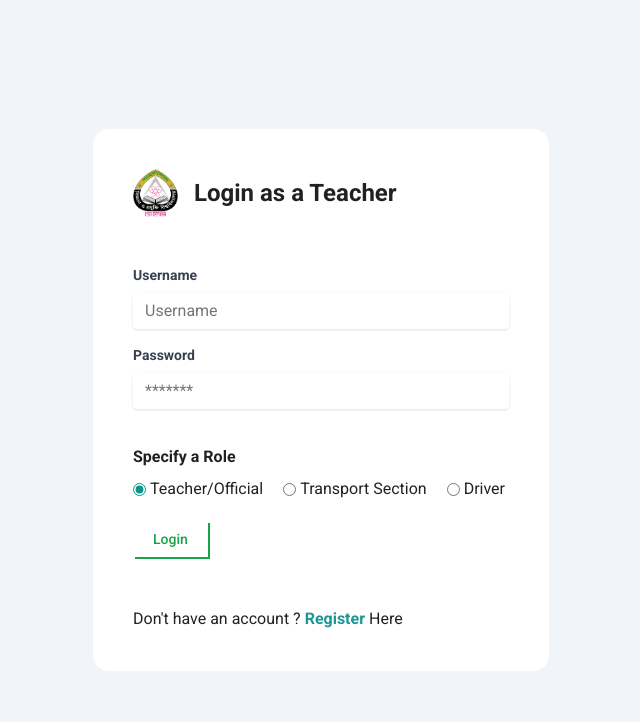
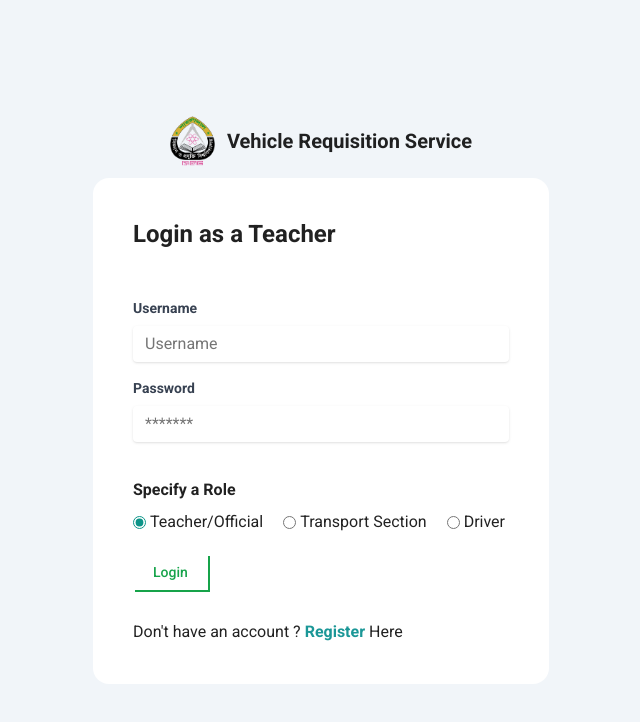
Before and after one commit to sajidul-kabir/vehicle-requisition-service-SUST, a Vue app in the folder client/: page /#/login in a window 1280 px wide. Shown: the top 722 px of the page, without its empty margins (319-959 px from the left). Built offline with nearby package versions, Linux system fonts and the light colour scheme; what vue-toast-notification, vuejs-countdown-timer would draw is missing.

Commit message:
header added to login

```diff
--- a/client/src/components/TransportOfficial/TransportAccount.vue
+++ b/client/src/components/TransportOfficial/TransportAccount.vue
@@ -12,16 +12,13 @@
       </template>
     </transport-nav>
     <div class="profile">
-      <div class="divider-section"></div>
-      <div class="public-profile">
+      <div class="divider-section md:mr-40"></div>
+      <div class="public-profile flex flex-col justify-center mx-8 md:mx-0">
         <h2 class="profile-h2">Public Profile</h2>
-        <div class="public-profile-photo">
+        <div class="public-profile-photo flex flex-row flex-wrap">
           <div class="public-profile-photo-pic">
             <v-avatar color="grey lighten-1" size="150">
-              <div
-                class="profile-img"
-                :style="{ backgroundImage: `url('${getProfilePhoto()}')` }"
-              ></div>
+              <div class="profile-img" :style="{ backgroundImage: `url('${getProfilePhoto()}')` }"></div>
               <!-- <img
                   class="img-circle"
                   :src="getProfilePhoto()"
@@ -255,11 +252,13 @@ export default {
   background-color: #eeeeee;
   display: flex;
 }
+
 .profile-h2 {
   margin-top: 70px;
   margin-bottom: 25px;
   font-weight: 800;
 }
+
 .settings {
   width: 35%;
 }
@@ -271,20 +270,24 @@ export default {
   align-items: center;
   margin-top: 60px;
 }
+
 .settings-holder p {
   margin: 10px 0px;
   border: 1px solid #2b282c54;
   padding: 10px 35px;
   border-radius: 6px;
 }
+
 .settings-holder p:hover {
   cursor: pointer;
   background-color: rgb(220, 216, 216);
 }
+
 .settings-holder h2 {
   margin-bottom: 30px;
   font-size: 32px;
 }
+
 .log-out {
   margin-top: 50px;
   /* border-style: solid; */
@@ -296,13 +299,14 @@ export default {
   font-weight: 600;
   box-shadow: 1px 2px 6px red;
 }
+
 .divider-section {
   position: relative;
   border-right: 1px groove;
   height: 406px;
   top: 190px;
-  margin-right: 150px;
 }
+
 .invalid {
   margin: 0;
   color: red;
@@ -311,15 +315,18 @@ export default {
   font-size: 12px;
   left: 20px;
 }
+
 .invalidImg {
   width: 13px;
   position: relative;
   bottom: 24px;
 }
+
 .form-buttons {
   margin-top: 28px !important;
   margin-bottom: 25px !important;
 }
+
 .profile-delete-picture {
   color: red;
   font-size: 12px;
@@ -327,12 +334,15 @@ export default {
   padding-bottom: 20px !important;
   padding-top: 18px !important;
 }
+
 .public-profile-photo {
   display: flex;
 }
+
 .public-profile-photo-pic {
   margin-right: 55px;
 }
+
 .profile-img {
   width: 150px;
   background-position: inherit;
@@ -340,11 +350,12 @@ export default {
   background-size: cover;
   background-repeat: no-repeat;
 }
+
 .body-container-form__form {
   margin-top: 55px;
   position: relative;
-  left: 20px;
 }
+
 .user-box {
   position: relative;
 }
@@ -378,8 +389,8 @@ export default {
   border-bottom: 1px solid #2b282c;
 }
 
-.user-box input:focus ~ label,
-.user-box input:valid ~ label {
+.user-box input:focus~label,
+.user-box input:valid~label {
   top: -20px;
   left: 0;
   color: #2b282c;
@@ -397,10 +408,12 @@ export default {
   border-radius: 6px;
   margin-bottom: 90px;
 }
+
 .body-container-form__form button:hover {
   cursor: pointer;
   opacity: 0.9;
 }
+
 .file-custom {
   border: 1px solid;
   font-size: 12p;
@@ -411,10 +424,12 @@ export default {
 
   border-radius: 6px;
 }
+
 .file-custom:hover {
   cursor: pointer;
   box-shadow: 1px 1px 3px black;
 }
+
 input[type="file"] {
   display: none;
 }
--- a/client/src/components/auth/LoginUser.vue
+++ b/client/src/components/auth/LoginUser.vue
@@ -1,16 +1,16 @@
 <template>
-  <div class="bg-slate-100 min-h-screen h-fit flex justify-center items-center w-screen">
+  <div class="bg-slate-100 min-h-screen h-fit flex flex-col justify-center items-center gap-3 w-screen">
+    <div class=" inline-flex items-center gap-3">
+      <img src="../../assets/Shahjalal_University_of_Science_and_Technology_logo.png" width="45px" height="50px"
+        alt="sust_logo.png" />
+      <h1 class="text-xl h-50">Vehicle Requisition Service</h1>
+    </div>
     <form
       class="bg-white w-fit p-10 rounded-2xl"
       action="sumbit"
       @submit.prevent="loginUser"
     >
       <div class="inline-flex items-center gap-4 pb-12">
-        <img
-          src="../../assets/Shahjalal_University_of_Science_and_Technology_logo.png"
-          width="45px"
-          alt="sust_logo.png"
-        />
         <h2 class="font-bold text-2xl" v-if="role === 'teacher'">
           Login as a Teacher
         </h2>
@@ -247,7 +247,7 @@ a {
   bottom: 15px;
 }
 .register {
-  margin-top: 50px;
+  margin-top: 30px;
   margin-bottom: 0px;
 }
 </style>
--- a/client/src/components/auth/SignupUser.vue
+++ b/client/src/components/auth/SignupUser.vue
@@ -1,16 +1,16 @@
 <template>
-  <div class="bg-slate-100 min-h-screen h-fit p-4 flex justify-center items-center w-screen">
+  <div class="bg-slate-100 min-h-screen h-fit p-4 flex flex-col gap-3 justify-center items-center w-screen">
+    <div class=" inline-flex items-center gap-3">
+      <img src="../../assets/Shahjalal_University_of_Science_and_Technology_logo.png" width="45px" height="50px"
+        alt="sust_logo.png" />
+      <h1 class="text-xl h-50">Vehicle Requisition Service</h1>
+    </div>
     <form
       class="bg-white w-fit h-fit p-10 rounded-2xl"
       action="sumbit"
       @submit.prevent="SignUpUser"
     >
       <div class="inline-flex items-center gap-4 pb-12">
-        <img
-          src="../../assets/Shahjalal_University_of_Science_and_Technology_logo.png"
-          width="45px"
-          alt="sust_logo.png"
-        />
         <h2 class="font-bold text-2xl" v-if="role === 'teacher'">
           Signup as a Teacher
         </h2>
@@ -237,7 +237,7 @@
           Register
         </span>
       </button>
-      <p class="Login">
+      <p class="mt-7">
         Already have an account ?
         <router-link to="/login">Login</router-link> Here
       </p>
```
